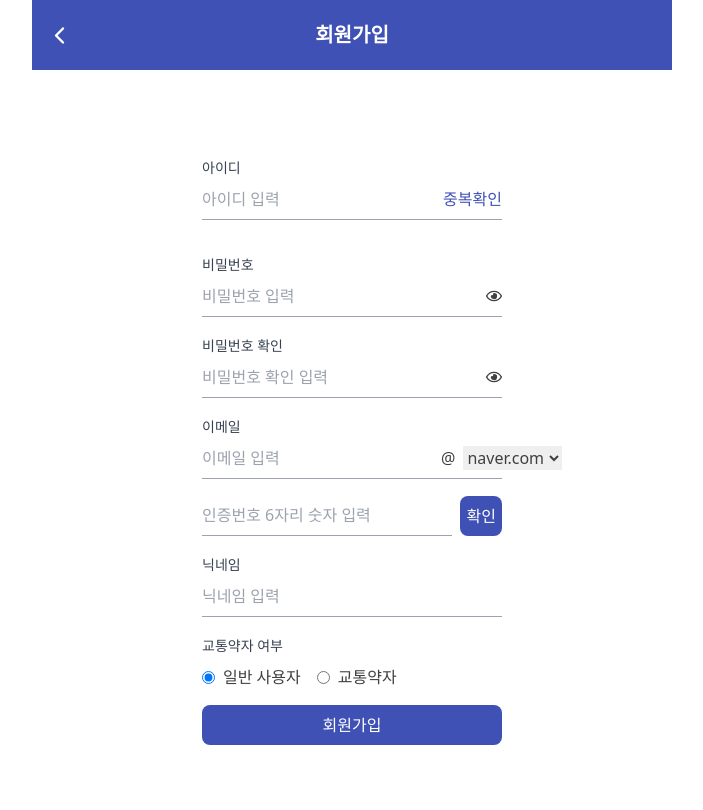
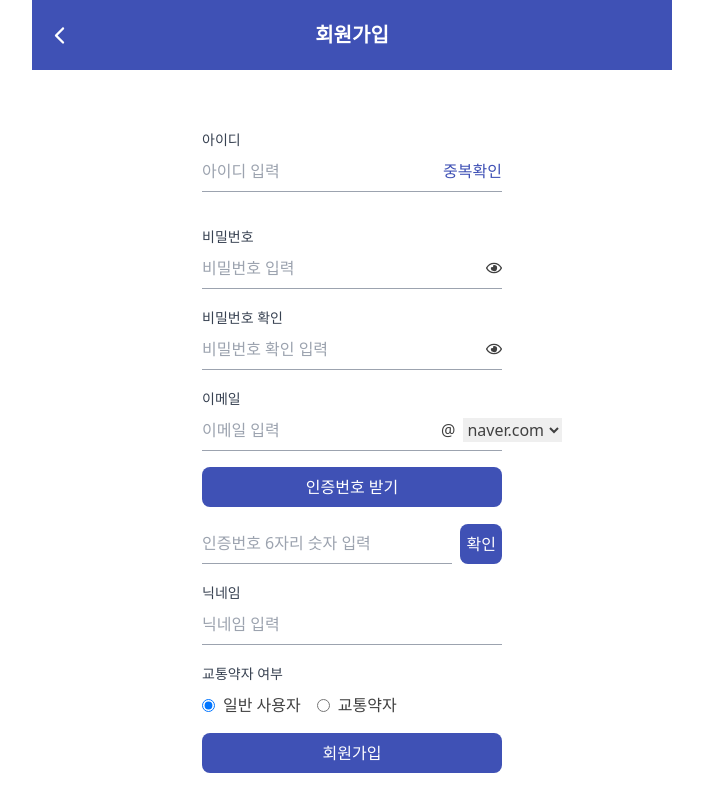
Before and after one commit to SESAC-TEAM-SLOPED/sloped-fe, a React (Create React App) app: page /register/id in a window 1280 px wide. Shown: the whole page, without its empty margins (288-991 px from the left). Built offline with nearby package versions, Linux system fonts and the light colour scheme.

Commit message:
Feat : 인증 번호 버튼 로직 생성 (#84)

```diff
--- a/src/components/RegisterForm/RegisterIdForm.tsx
+++ b/src/components/RegisterForm/RegisterIdForm.tsx
@@ -1,4 +1,5 @@
 import React, { useState } from "react";
+import axios from "axios";
 import { FaRegEye, FaRegEyeSlash, FaCheckCircle } from "react-icons/fa";
 
 const RegisterIdForm = () => {
@@ -10,6 +11,12 @@ const RegisterIdForm = () => {
   const [verificationCode, setVerificationCode] = useState("");
   const [isVerified, setIsVerified] = useState(false);
   const [userType, setUserType] = useState("general");
+  const [timer, setTimer] = useState(0); // 타이머 상태
+  const [isButtonDisabled, setIsButtonDisabled] = useState(false);
+
+  const api = axios.create({
+    baseURL: "http://localhost:8080",
+  });
 
   const togglePasswordVisibility = () => {
     setShowPassword(!showPassword);
@@ -19,9 +26,33 @@ const RegisterIdForm = () => {
     setShowConfirmPassword(!showConfirmPassword);
   };
 
+  const handleSendVerificationCode = async () => {
+    const fullEmail = `${email}@${domain === "custom" ? customDomain : domain}`;
+    try {
+      const response = await api.post("/api/auth/sendCode", {
+        email: fullEmail,
+      });
+      alert(response.data);
+      handleRequestCode(); // 타이머 및 버튼 비활성화 함수 호출
+    } catch (error) {
+      alert("Failed to send verification code");
+    }
+  };
+
   const handleVerify = () => {
     // 여기에 인증번호 검증 로직을 추가하세요.
     // 검증 실패 시 setError("인증번호가 오지 않나요?");
+  };
+
+  const handleRequestCode = () => {
+    setTimer(300); // 5분(300초) 타이머 시작
+    setIsButtonDisabled(false);
+  };
+
+  const formatTime = (seconds: number) => {
+    const minutes = Math.floor(seconds / 60);
+    const secs = seconds % 60;
+    return `${minutes}:${secs < 10 ? `0${secs}` : secs}`;
   };
 
   return (
@@ -122,6 +153,22 @@ const RegisterIdForm = () => {
         </div>
       </div>
 
+      <div className="w-[300px] flex justify-between items-center mb-4">
+        {timer > 0 && (
+          <div className="text-center text-black-500 text-2xl">
+            {formatTime(timer)}
+          </div>
+        )}
+        <button
+          className={`h-[40px] bg-signiture text-white rounded-lg ${
+            timer > 0 ? "w-[50%]" : "w-full"
+          }`}
+          onClick={handleSendVerificationCode}
+        >
+          인증번호 받기
+        </button>
+      </div>
+
       <div className="w-[300px] mb-4 flex items-center">
         <input
           type="text"
```
